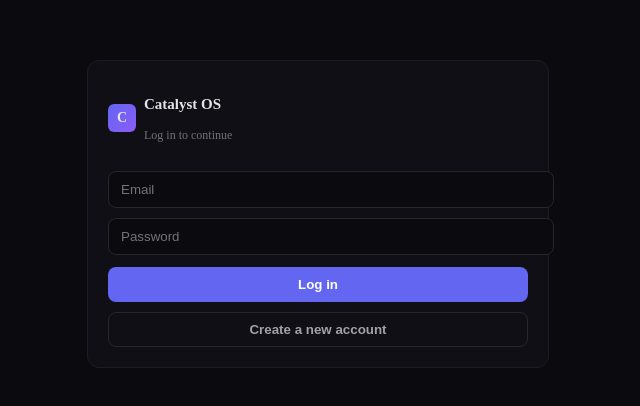
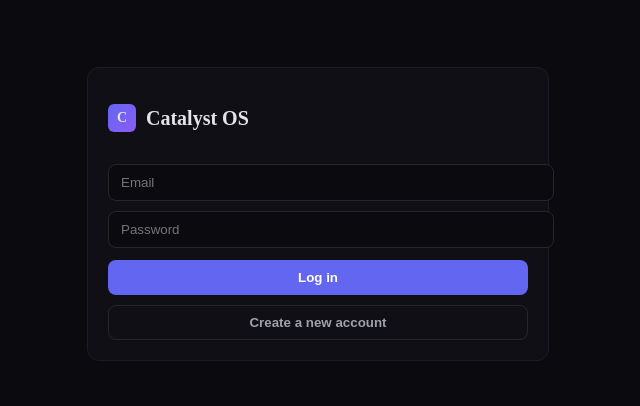
Before and after one commit to kjelili/catalystOS, a React app in the folder frontend/: page / in a window 1280 px wide. Shown: the part 206-612 px from the top of the page, without its empty margins (322-962 px from the left). Built offline with nearby package versions, Linux system fonts and the light colour scheme; the HTML template or start-up script is replaced by a standard one.

Commit message:
ui: simplify auth header and align logo with product name

```diff
--- a/frontend/src/App.jsx
+++ b/frontend/src/App.jsx
@@ -1417,12 +1417,9 @@ export default function CatalystOS() {
     return (
       <div style={{ minHeight: "100vh", display: "grid", placeItems: "center", background: "#0a0a0f", color: "#e4e4e7", padding: 20 }}>
         <form onSubmit={submitAuth} style={{ width: "100%", maxWidth: 420, border: "1px solid #1c1c24", borderRadius: 12, background: "#0f0f15", padding: 20 }}>
-          <div style={{ display: "flex", alignItems: "center", gap: 8, marginBottom: 16 }}>
+          <div style={{ display: "flex", alignItems: "center", gap: 10, marginBottom: 16 }}>
             <div style={{ width: 28, height: 28, borderRadius: 6, background: "linear-gradient(135deg,#6366f1,#8b5cf6)", display: "grid", placeItems: "center", fontSize: 14, fontWeight: 700 }}>C</div>
-            <div>
-              <p style={{ fontSize: 15, fontWeight: 700 }}>Catalyst OS</p>
-              <p style={{ fontSize: 12, color: "#71717a" }}>{authMode === "register" ? "Set up your account" : "Log in to continue"}</p>
-            </div>
+            <p style={{ fontSize: 20, fontWeight: 700, lineHeight: 1 }}>Catalyst OS</p>
           </div>
 
           {authMode === "register" && (
```
